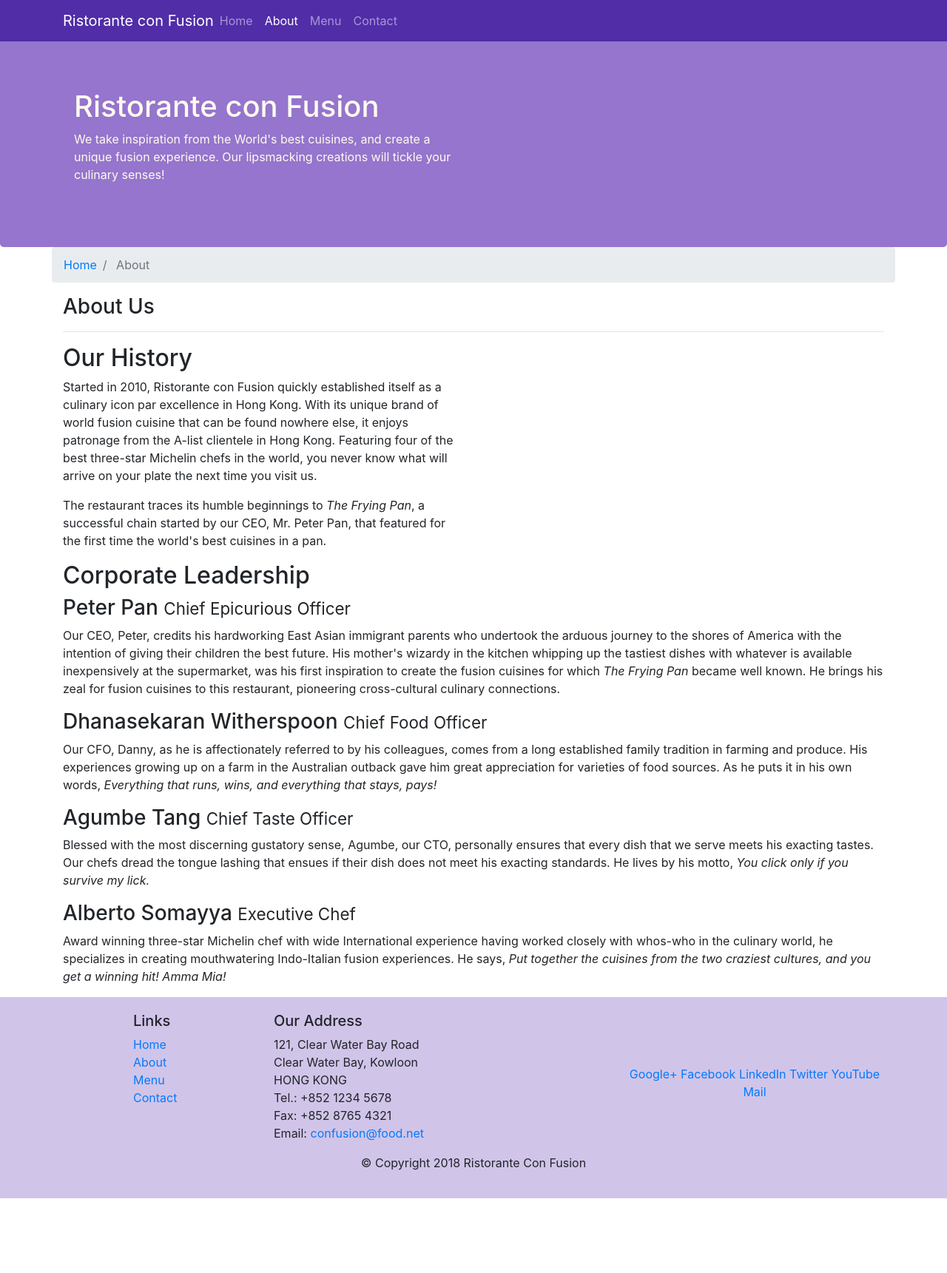
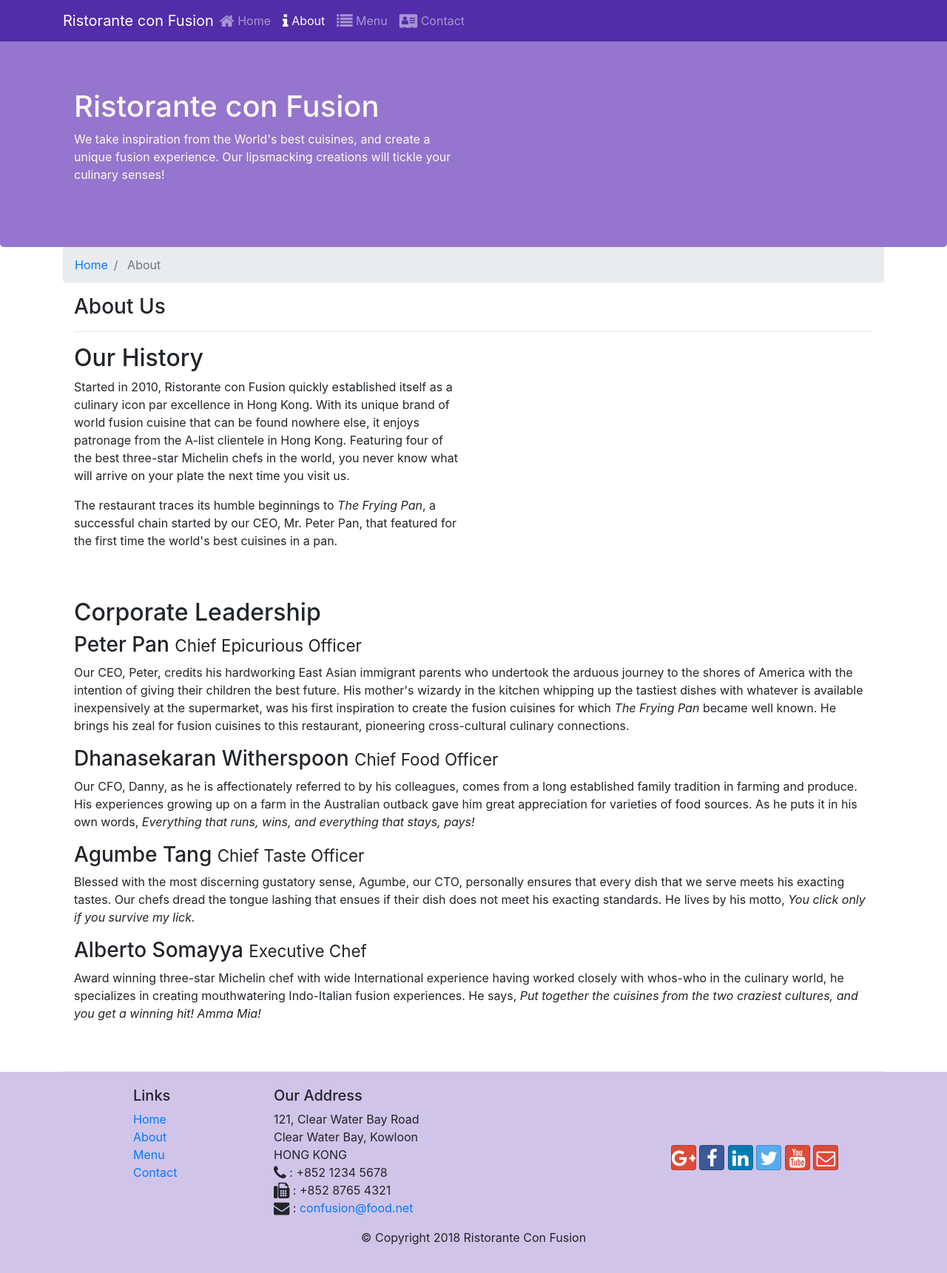
Before and after one commit to Yadav-Rakesh/bootstrap-intro, a website: page aboutus.html in a window 1280 px wide. Shown: the whole page at 74% size. Before the commit the page ends 1620 px from the top, so only its background shows below. Drawn offline with nearby package versions, Linux system fonts and the light colour scheme.

Commit message:
Icon Fonts

```diff
--- a/aboutus.html
+++ b/aboutus.html
@@ -8,6 +8,8 @@
 
 
     <link rel="stylesheet" href="node_modules/bootstrap/dist/css/bootstrap.min.css">
+    <link rel="stylesheet" href="node_modules/font-awesome/css/font-awesome.min.css">
+    <link rel="stylesheet" href="node_modules/bootstrap-social/bootstrap-social.css">
     <link rel="stylesheet" href="css/styles.css">
     <title>Ristorante Con Fusion: About Us</title>
 
@@ -23,16 +25,16 @@
             <div class="collapse navbar-collapse" id="Navbar">
                 <ul class="navbar-nav mr-auto">
                     <li class="nav-item">
-                        <a class="nav-link" href="./index.html">Home</a>
+                        <a class="nav-link" href="./index.html"><span class="fa fa-home fa-lg"></span> Home</a>
                     </li>
                     <li class="nav-item active">
-                        <a class="nav-link" href="#">About</a>
+                        <a class="nav-link" href="#"><span class="fa fa-info fa-lg"></span> About</a>
                     </li>
                     <li class="nav-item">
-                        <a class="nav-link" href="#">Menu</a>
+                        <a class="nav-link" href="#"><span class="fa fa-list fa-lg"></span> Menu</a>
                     </li>
                     <li class="nav-item">
-                        <a class="nav-link" href="#">Contact</a>
+                        <a class="nav-link" href="#"><span class="fa fa-address-card fa-lg"></span> Contact</a>
                     </li>
                 </ul>
             </div>
@@ -53,7 +55,7 @@
     </header>
 
     <div class="container">
-        <div class="row">
+        <div class="row row-header">
             <ol class="breadcrumb col-12">
                 <li class="breadcrumb-item">
                     <a href="./index.html">Home</a>
@@ -68,7 +70,7 @@
             </div>
         </div>
 
-        <div class="row">
+        <div class="row row-header">
             <div class="col-12 col-sm-6">
                 <h2>Our History</h2>
                 <p>Started in 2010, Ristorante con Fusion quickly established itself as a culinary icon par excellence in Hong Kong. With its unique brand of world fusion cuisine that can be found nowhere else, it enjoys patronage from the A-list clientele in Hong Kong.  Featuring four of the best three-star Michelin chefs in the world, you never know what will arrive on your plate the next time you visit us.</p>
@@ -79,7 +81,7 @@
         </div>
 
 
-        <div class="row">
+        <div class="row row-content">
             <div class="col-12 ">
                 <h2>Corporate Leadership</h2>
                 <h3>Peter Pan <small>Chief Epicurious Officer</small></h3>
@@ -113,19 +115,19 @@
 		              121, Clear Water Bay Road<br>
 		              Clear Water Bay, Kowloon<br>
 		              HONG KONG<br>
-		              Tel.: +852 1234 5678<br>
-		              Fax: +852 8765 4321<br>
-		              Email: <a href="mailto:confusion@food.net">confusion@food.net</a>
+		              <i class="fa fa-phone fa-lg"></i> : +852 1234 5678<br>
+		              <i class="fa fa-fax fa-lg"></i> : +852 8765 4321<br>
+		              <i class="fa fa-envelope fa-lg"></i> : <a href="mailto:confusion@food.net">confusion@food.net</a>
 		           </address>
                 </div>
                 <div class="col-12 col-sm-4 align-self-center">
                     <div class="text-center">
-                        <a href="http://google.com/+">Google+</a>
-                        <a href="http://www.facebook.com/profile.php?id=">Facebook</a>
-                        <a href="http://www.linkedin.com/in/">LinkedIn</a>
-                        <a href="http://twitter.com/">Twitter</a>
-                        <a href="http://youtube.com/">YouTube</a>
-                        <a href="mailto:">Mail</a>
+                        <a class="btn btn-social-icon btn-google" href="http://google.com/+"><i class="fa fa-google-plus fa-lg"></i></a>
+                        <a class="btn btn-social-icon btn-facebook" href="http://www.facebook.com/profile.php?id="><i class="fa fa-facebook fa-lg"></i> </a>
+                        <a class="btn btn-social-icon btn-linkedin" href="http://www.linkedin.com/in/"><i class="fa fa-linkedin fa-lg"></i> </a>
+                        <a class="btn btn-social-icon btn-twitter" href="http://twitter.com/"><i class="fa fa-twitter fa-lg"></i> </a>
+                        <a class="btn btn-social-icon btn-google" href="http://youtube.com/"><i class="fa fa-youtube fa-lg"></i> </a>
+                        <a class="btn btn-social-icon btn-google" href="mailto:"><i class="fa fa-envelope-o fa-lg"></i> </a>
                     </div>
                 </div>
            </div>
--- a/package.json
+++ b/package.json
@@ -15,6 +15,8 @@
   },
   "dependencies": {
     "bootstrap": "^4.0.0",
+    "bootstrap-social": "^5.1.1",
+    "font-awesome": "^4.7.0",
     "jquery": "^3.3.1",
     "popper.js": "^1.12.9"
   }
```
Also changed, not shown: index.html (+17 -19 lines), 1 other file.
